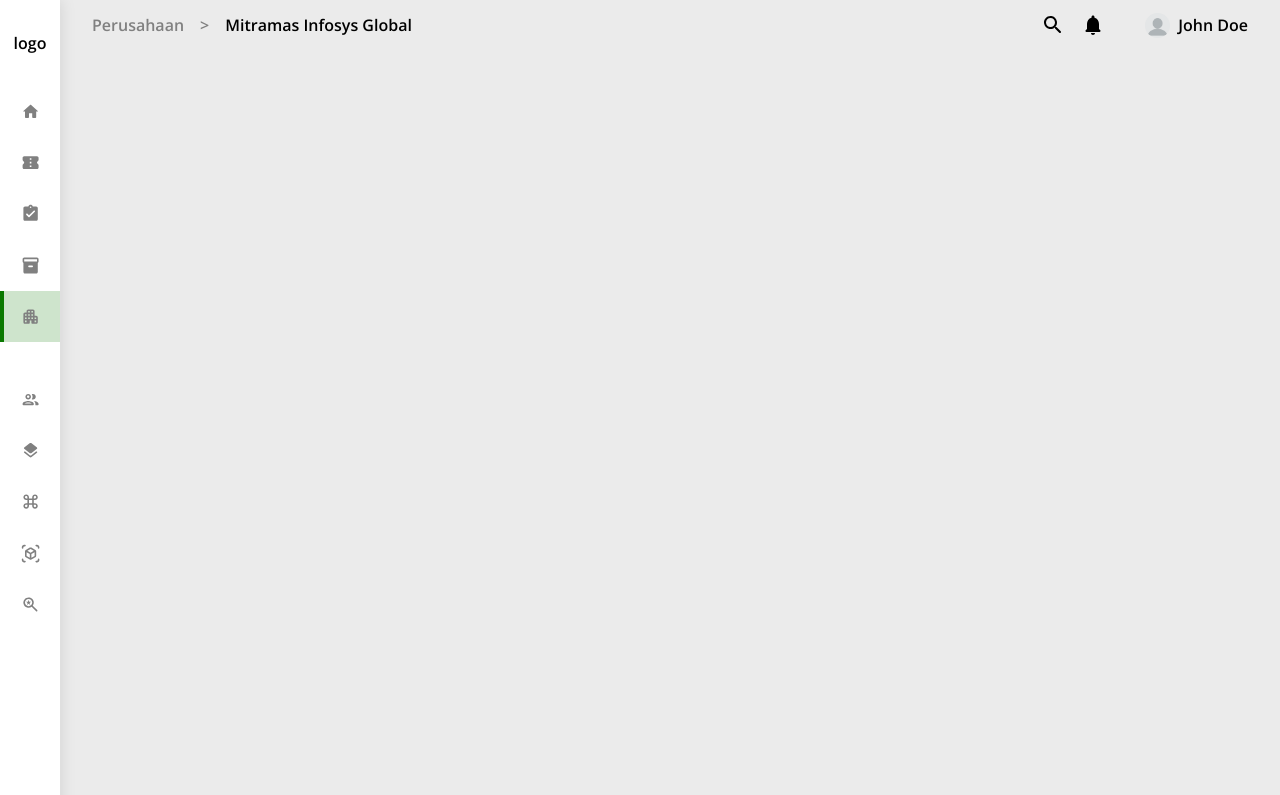
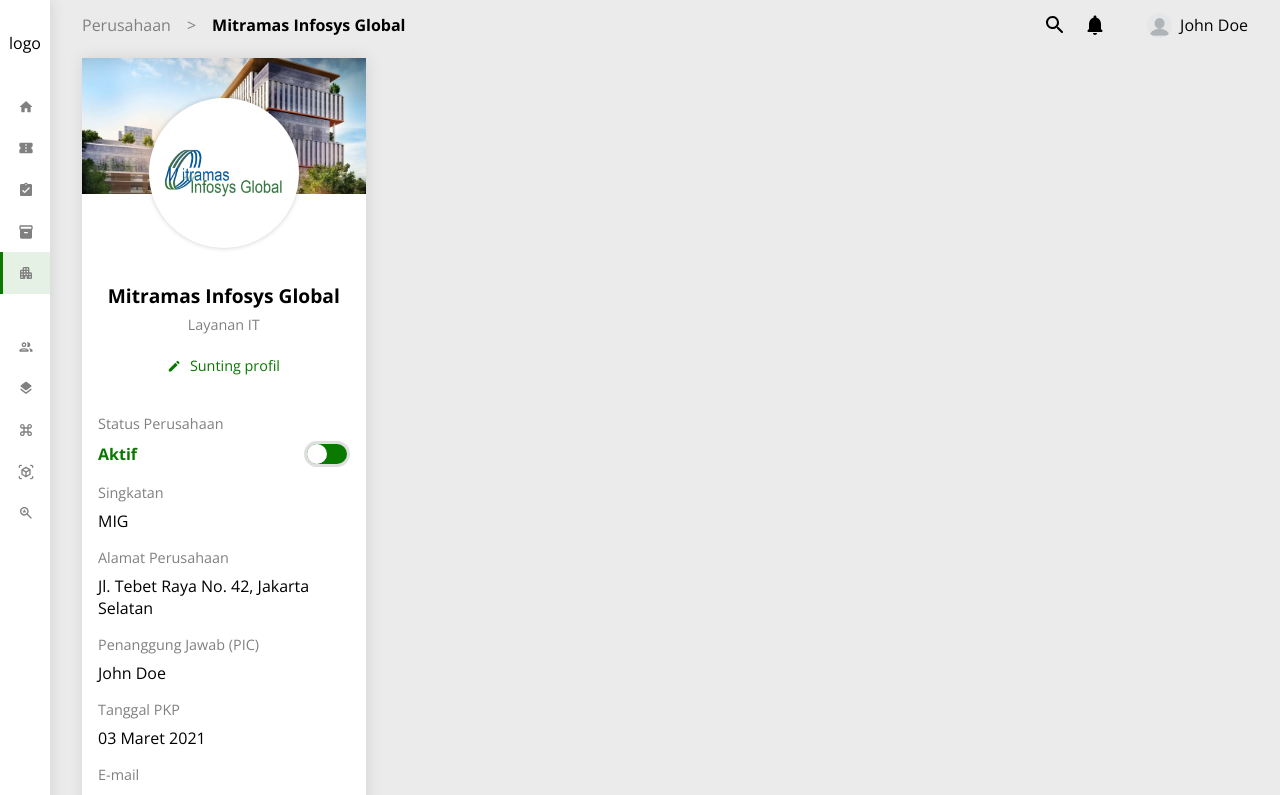
Before and after one commit to wchen19/assignment-fed-mig, a React (Create React App) app: page / in a window 1280 px wide. Shown: the top 795 px of the page. Built offline with nearby package versions, Linux system fonts and the light colour scheme.

Commit message:
feat: create CompanyInfo card and Company page

```diff
--- a/src/App.scss
+++ b/src/App.scss
@@ -9,5 +9,4 @@ body,
 input,
 button {
   font-family: 'Open Sans', sans-serif;
-  font-weight: 600;
 }
--- /dev/null
+++ b/src/components/Card/Card.jsx
@@ -0,0 +1,8 @@
+import React from 'react';
+import './Card.scss';
+
+const Card = ({ children }) => {
+  return <div className='card-container'>{children}</div>;
+};
+
+export default Card;
--- /dev/null
+++ b/src/components/Card/Card.scss
@@ -0,0 +1,6 @@
+.card-container {
+  display: flex;
+  flex-direction: column;
+  background-color: white;
+  box-shadow: 1px 0px 15px rgba($color: #000000, $alpha: 0.1);
+}
--- /dev/null
+++ b/src/components/CompanyInfo/CompanyInfo.jsx
@@ -0,0 +1,86 @@
+import React, { useState } from 'react';
+import Card from '../../components/Card/Card';
+import Background from '../../assets/background.jpg';
+import Logo from '../../assets/logo.png';
+import EditRoundedIcon from '@mui/icons-material/EditRounded';
+import EmailRoundedIcon from '@mui/icons-material/EmailRounded';
+import PhoneRoundedIcon from '@mui/icons-material/PhoneRounded';
+import LanguageRoundedIcon from '@mui/icons-material/LanguageRounded';
+import './CompanyInfo.scss';
+
+const CompanyInfo = () => {
+  const [switchOn, setSwitchOn] = useState(true);
+  const switchClick = () => {
+    setSwitchOn(!switchOn);
+  };
+  return (
+    <Card>
+      <img src={Background} alt='background' className='background' />
+      <div className='company-info'>
+        <div className='logo'>
+          <img src={Logo} alt='logo' />
+        </div>
+        <div className='name'>Mitramas Infosys Global</div>
+        <div className='service'>Layanan IT</div>
+        <div className='edit'>
+          <EditRoundedIcon />
+          Sunting profil
+        </div>
+        <div className='info-section'>
+          <div className='info'>
+            <span>Status Perusahaan</span>
+            <div className='status' style={{ color: !switchOn && 'red' }}>
+              {switchOn ? 'Aktif' : 'Tidak Aktif'}
+              <div
+                className='switch'
+                style={{ backgroundColor: !switchOn && 'gray' }}
+                onClick={switchClick}
+              >
+                <div
+                  className='ball'
+                  style={{ left: !switchOn && '20px' }}
+                ></div>
+              </div>
+            </div>
+          </div>
+          <div className='info'>
+            <span>Singkatan</span>
+            MIG
+          </div>
+          <div className='info'>
+            <span>Alamat Perusahaan</span>Jl. Tebet Raya No. 42, Jakarta Selatan
+          </div>
+          <div className='info'>
+            <span>Penanggung Jawab (PIC)</span>John Doe
+          </div>
+          <div className='info'>
+            <span>Tanggal PKP</span>03 Maret 2021
+          </div>
+          <div className='info'>
+            <span>E-mail</span>
+            <div>
+              <EmailRoundedIcon />
+              <a href='mailto: mig@mitrasolusi.group'>mig@mitrasolusi.group</a>
+            </div>
+          </div>
+          <div className='info'>
+            <span>No. Telp</span>
+            <div>
+              <PhoneRoundedIcon />
+              <a href='tel: 021-5678-1234'>021-5678-1234</a>
+            </div>
+          </div>
+          <div className='info'>
+            <span>Situs Web</span>
+            <div>
+              <LanguageRoundedIcon />
+              <a href='mitramas.com'>mitramas.com</a>
+            </div>
+          </div>
+        </div>
+      </div>
+    </Card>
+  );
+};
+
+export default CompanyInfo;
--- /dev/null
+++ b/src/components/CompanyInfo/CompanyInfo.scss
@@ -0,0 +1,119 @@
+.background {
+  position: absolute;
+  width: 100%;
+  height: 15%;
+  object-fit: cover;
+  z-index: 0;
+}
+
+.company-info {
+  display: flex;
+  flex-direction: column;
+  align-items: center;
+  justify-content: center;
+  padding: 1.5rem 1rem;
+  z-index: 10;
+  gap: 0.4rem;
+
+  .logo {
+    width: 150px;
+    height: 150px;
+    background-color: white;
+    border-radius: 50%;
+    display: flex;
+    align-items: center;
+    justify-content: center;
+    box-shadow: 0px 0px 5px rgba(0, 0, 0, 0.2);
+    margin-top: 1rem;
+
+    img {
+      width: 125px;
+    }
+  }
+
+  .name {
+    font-size: 1.2rem;
+    font-weight: bold;
+    margin-top: 1.7rem;
+  }
+
+  .service {
+    font-size: 0.9rem;
+    color: gray;
+  }
+
+  .edit {
+    display: flex;
+    align-items: center;
+    gap: 0.5rem;
+    font-size: 0.9rem;
+    color: #0a7900;
+    margin-top: 1rem;
+
+    svg {
+      font-size: 0.9rem;
+    }
+  }
+
+  .info-section {
+    display: flex;
+    flex-direction: column;
+    gap: 1rem;
+    margin-top: 2rem;
+
+    .info {
+      display: flex;
+      flex-direction: column;
+      gap: 0.5rem;
+
+      span {
+        font-size: 0.9rem;
+        color: gray;
+      }
+
+      div {
+        display: flex;
+        align-items: center;
+        gap: 0.5rem;
+        color: #0a7900;
+
+        a {
+          color: #0a7900;
+        }
+        svg {
+          font-size: 1rem;
+        }
+      }
+
+      .status {
+        justify-content: space-between;
+        font-weight: bold;
+
+        .switch {
+          width: 40px;
+          height: 20px;
+          background-color: #0a7900;
+          border-radius: 50px;
+          border: 3px solid rgb(223, 223, 223);
+          position: relative;
+
+          transition: all 0.2s;
+
+          &:hover {
+            cursor: pointer;
+          }
+
+          .ball {
+            width: 20px;
+            height: 20px;
+            background-color: white;
+            border-radius: 50%;
+            position: absolute;
+            left: 0;
+            transition: all 0.2s;
+          }
+        }
+      }
+    }
+  }
+}
--- a/src/components/Siderbar/Sidebar.scss
+++ b/src/components/Siderbar/Sidebar.scss
@@ -7,7 +7,7 @@
   gap: 2rem;
   position: fixed;
   height: 100%;
-  width: 60px;
+  width: 50px;
   overflow: hidden;
   box-shadow: 1px 0px 15px rgba($color: #000000, $alpha: 0.1);
 
@@ -18,21 +18,21 @@
       display: flex;
       flex-direction: column;
       width: 100%;
-      padding: 1rem 0;
-      border-left: 4px solid transparent;
+      padding: 0.8rem 0;
+      border-left: 3px solid transparent;
 
       svg {
-        margin-left: -6px;
+        margin-left: -5px;
         align-self: center;
-        font-size: 1.2rem;
+        font-size: 1rem;
         color: grey;
       }
     }
 
     .menu:hover,
     .active-tab {
-      background-color: rgba($color: #0a7900, $alpha: 0.2);
-      border-left: 4px solid #0a7900;
+      background-color: rgba($color: #0a7900, $alpha: 0.1);
+      border-left: 3px solid #0a7900;
     }
   }
 }
--- /dev/null
+++ b/src/pages/Company/Company.jsx
@@ -0,0 +1,16 @@
+import React from 'react';
+import CompanyInfo from '../../components/CompanyInfo/CompanyInfo';
+import './Company.scss';
+
+const Company = () => {
+  return (
+    <div className='company'>
+      <div className='flex-1'>
+        <CompanyInfo />
+      </div>
+      <div className='flex-3'></div>
+    </div>
+  );
+};
+
+export default Company;
--- /dev/null
+++ b/src/pages/Company/Company.scss
@@ -0,0 +1,17 @@
+.company {
+  margin: 1rem 0;
+  display: flex;
+  gap: 2rem;
+  max-width: 100%;
+  max-height: 100%;
+
+  .flex-1 {
+    position: relative;
+    flex: 1;
+  }
+
+  .flex-3 {
+    position: relative;
+    flex: 3;
+  }
+}
--- a/src/pages/Wrapper/Wrapper.jsx
+++ b/src/pages/Wrapper/Wrapper.jsx
@@ -2,6 +2,7 @@ import React, { useState } from 'react';
 import Profile from '../../assets/profile.png';
 import SearchRoundedIcon from '@mui/icons-material/SearchRounded';
 import NotificationsRoundedIcon from '@mui/icons-material/NotificationsRounded';
+import Company from '../Company/Company';
 import './Wrapper.scss';
 
 const Wrapper = () => {
@@ -51,7 +52,9 @@ const Wrapper = () => {
           </div>
         </div>
       </div>
-      <div className='content'></div>
+      <div className='content'>
+        <Company />
+      </div>
     </div>
   );
 };
--- a/src/pages/Wrapper/Wrapper.scss
+++ b/src/pages/Wrapper/Wrapper.scss
@@ -1,7 +1,8 @@
 .wrapper {
-  margin-left: 60px;
+  margin-left: 50px;
   padding: 0.5rem 2rem;
   display: flex;
+  flex-direction: column;
 
   .nav {
     display: flex;
@@ -17,6 +18,10 @@
       .path,
       .arrow {
         color: grey;
+      }
+
+      .last-path {
+        font-weight: bold;
       }
     }
 
@@ -60,4 +65,9 @@
       }
     }
   }
+
+  .content {
+    max-width: 100%;
+    max-height: 100%;
+  }
 }
```
Also changed, not shown: src/assets/background.jpg (added), src/assets/logo.png (added).
